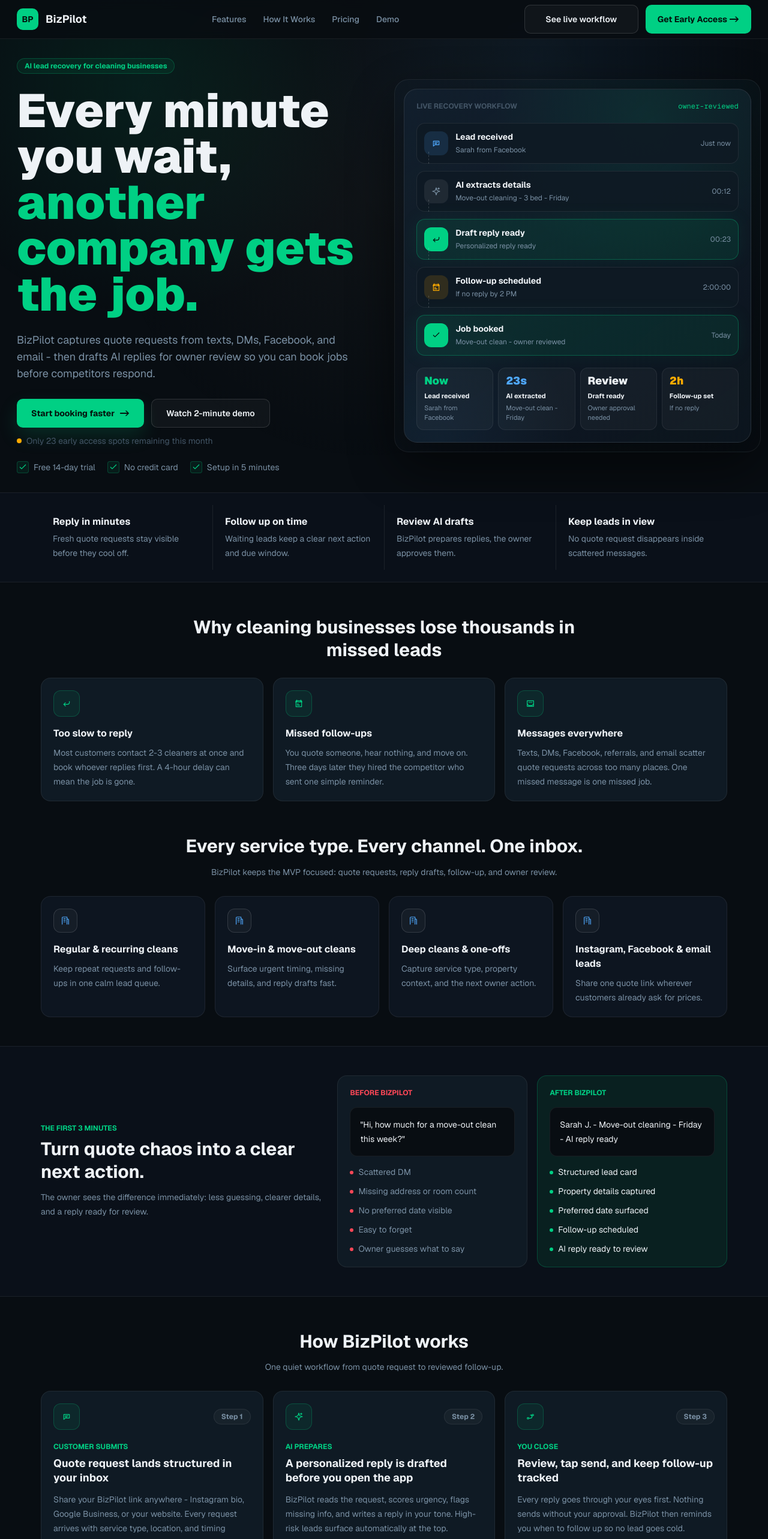
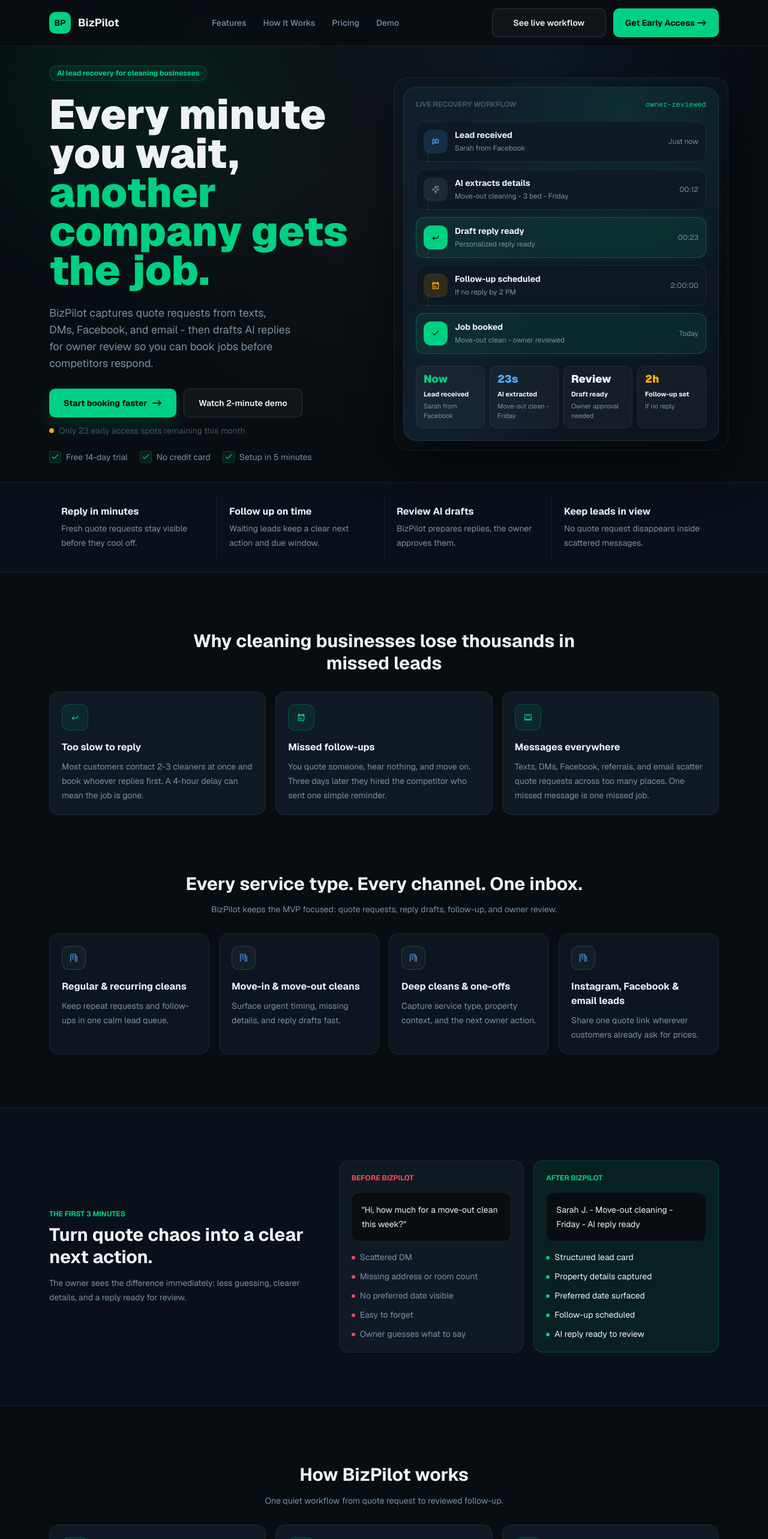
Before and after one commit to Moo0OooH/bizpilot-ai, a Next.js app: page / in a window 1280 px wide. Shown: the top 2566 px of the page at 60% size. Built offline with nearby package versions, Linux system fonts and the light colour scheme.

Commit message:
fix: lock homepage reference scale

```diff
--- a/app/page.tsx
+++ b/app/page.tsx
@@ -424,7 +424,7 @@
       <div className="pointer-events-none fixed inset-0 bg-[radial-gradient(circle_at_18%_18%,rgba(0,208,132,0.09),transparent_24rem),radial-gradient(circle_at_70%_12%,rgba(79,168,255,0.07),transparent_24rem),radial-gradient(circle_at_48%_42%,rgba(232,213,176,0.035),transparent_28rem)]" />
       <div className="relative">
         <nav className="border-b border-white/[0.07] bg-[#080d12]/88 backdrop-blur">
-          <div className="mx-auto flex min-h-16 w-full max-w-[1280px] items-center justify-between gap-4 px-5 sm:px-7">
+          <div className="mx-auto flex min-h-[76px] w-full max-w-[1180px] items-center justify-between gap-4 px-5 sm:px-6 lg:px-8">
             <Link className="flex items-center gap-3 text-lg font-bold" href="/">
               <span className="flex h-9 w-9 items-center justify-center rounded-[10px] bg-[#00d084] text-sm text-[#04110c]">
                 BP
@@ -451,16 +451,16 @@
           </div>
         </nav>
 
-        <section className="mx-auto grid w-full max-w-[1280px] gap-10 px-5 py-10 sm:px-7 lg:grid-cols-[minmax(0,0.92fr)_minmax(500px,0.88fr)] lg:items-center lg:py-8">
+        <section className="mx-auto grid w-full max-w-[1180px] gap-10 px-5 py-10 sm:px-6 lg:grid-cols-[minmax(0,0.92fr)_minmax(500px,0.88fr)] lg:items-center lg:px-8 lg:py-8">
           <div>
             <p className="inline-flex rounded-full border border-[#00d084]/24 bg-[#00d084]/8 px-3 py-1 text-xs font-bold text-[#00d084]">
               AI lead recovery for cleaning businesses
             </p>
-            <h1 className="mt-6 max-w-[620px] text-[48px] font-black leading-[0.98] sm:text-[64px] lg:text-[72px] xl:text-[78px]">
+            <h1 className="mt-6 max-w-[10.5ch] text-[clamp(44px,12vw,64px)] font-black leading-[0.94] sm:text-[clamp(52px,8vw,70px)] lg:text-[clamp(56px,5.4vw,76px)]">
               <span className="block">Every minute you wait, </span>
               <span className="block text-[#00d084]">another company gets the job.</span>
             </h1>
-            <p className="mt-6 max-w-[560px] text-base leading-7 text-[#7a90a4] sm:text-lg">
+            <p className="mt-6 max-w-[34ch] text-base leading-7 text-[#7a90a4] sm:text-lg">
               BizPilot captures quote requests from texts, DMs, Facebook, and
               email - then drafts AI replies for owner review so you can book
               jobs before competitors respond.
@@ -499,7 +499,7 @@
           </div>
 
           <div
-            className="relative w-full max-w-[650px] justify-self-center lg:max-w-[560px] lg:justify-self-end xl:max-w-[600px]"
+            className="relative w-full max-w-[560px] justify-self-center lg:justify-self-end"
             id="workflow"
           >
             <div className="absolute -inset-4 rounded-[24px] border border-white/[0.07] bg-[radial-gradient(circle_at_72%_18%,rgba(0,208,132,0.045),transparent_18rem),linear-gradient(135deg,rgba(19,32,46,0.36),rgba(8,13,18,0.14))] shadow-[0_28px_80px_rgba(0,0,0,0.30)]" />
@@ -510,7 +510,7 @@
         </section>
 
         <section className="border-y border-white/[0.07] bg-[#0d1520]/55">
-          <div className="mx-auto grid w-full max-w-[1200px] gap-0 px-5 py-5 sm:grid-cols-2 sm:px-7 lg:grid-cols-4">
+          <div className="mx-auto grid w-full max-w-[1180px] gap-0 px-5 py-5 sm:grid-cols-2 sm:px-6 lg:grid-cols-4 lg:px-8">
             {proofStrip.map(([title, detail]) => (
               <div className="border-white/[0.07] py-4 sm:px-5 lg:border-l first:border-l-0" key={title}>
                 <p className="text-base font-bold text-[#eef2f6]">{title}</p>
@@ -520,7 +520,7 @@
           </div>
         </section>
 
-        <section className="mx-auto w-full max-w-[1200px] px-5 py-12 sm:px-7" id="features">
+        <section className="mx-auto w-full max-w-[1180px] px-5 py-16 sm:px-6 lg:px-8 lg:py-[88px]" id="features">
           <SectionHeader title="Why cleaning businesses lose thousands in missed leads" />
           <div className="mt-7 grid gap-4 lg:grid-cols-3">
             {lostReasons.map((reason) => (
@@ -538,7 +538,7 @@
           </div>
         </section>
 
-        <section className="mx-auto w-full max-w-[1200px] px-5 pb-12 sm:px-7">
+        <section className="mx-auto w-full max-w-[1180px] px-5 pb-16 sm:px-6 lg:px-8 lg:pb-[88px]">
           <SectionHeader
             subtitle="BizPilot keeps the MVP focused: quote requests, reply drafts, follow-up, and owner review."
             title="Every service type. Every channel. One inbox."
@@ -560,7 +560,7 @@
         </section>
 
         <section className="border-y border-white/[0.07] bg-[#0d1520]/55">
-          <div className="mx-auto grid w-full max-w-[1200px] gap-6 px-5 py-12 sm:px-7 lg:grid-cols-[0.84fr_1.16fr] lg:items-center">
+          <div className="mx-auto grid w-full max-w-[1180px] gap-6 px-5 py-16 sm:px-6 lg:grid-cols-[0.84fr_1.16fr] lg:items-center lg:px-8 lg:py-[88px]">
             <div>
               <p className="text-xs font-bold uppercase text-[#00d084]">
                 The first 3 minutes
@@ -611,7 +611,7 @@
           </div>
         </section>
 
-        <section className="mx-auto w-full max-w-[1200px] px-5 py-12 sm:px-7" id="how-it-works">
+        <section className="mx-auto w-full max-w-[1180px] px-5 py-16 sm:px-6 lg:px-8 lg:py-[88px]" id="how-it-works">
           <SectionHeader
             subtitle="One quiet workflow from quote request to reviewed follow-up."
             title="How BizPilot works"
@@ -642,7 +642,7 @@
           </div>
         </section>
 
-        <section className="mx-auto w-full max-w-[1200px] px-5 pb-12 sm:px-7">
+        <section className="mx-auto w-full max-w-[1180px] px-5 pb-16 sm:px-6 lg:px-8 lg:pb-[88px]">
           <div className="rounded-[18px] border border-white/[0.07] bg-[#111d2a] p-6 sm:p-7">
             <p className="text-xs font-bold uppercase text-[#435566]">
               Sample customer story
@@ -658,7 +658,7 @@
           </div>
         </section>
 
-        <section className="mx-auto w-full max-w-[1200px] px-5 pb-12 sm:px-7" id="pricing">
+        <section className="mx-auto w-full max-w-[1180px] px-5 pb-16 sm:px-6 lg:px-8 lg:pb-[88px]" id="pricing">
           <SectionHeader
             subtitle="Simple MVP pricing for owner-led validation."
             title="Start small. Upgrade when quote recovery becomes daily."
@@ -713,7 +713,7 @@
           </div>
         </section>
 
-        <section className="mx-auto w-full max-w-[1200px] px-5 pb-12 sm:px-7">
+        <section className="mx-auto w-full max-w-[1180px] px-5 pb-16 sm:px-6 lg:px-8 lg:pb-[88px]">
           <div className="overflow-hidden rounded-[20px] border border-white/[0.07] bg-[radial-gradient(circle_at_20%_20%,rgba(0,208,132,0.12),transparent_18rem),linear-gradient(135deg,#111d2a,#0d1520)] p-7 sm:p-9">
             <div className="grid gap-6 lg:grid-cols-[1fr_auto] lg:items-center">
               <div>
@@ -730,7 +730,7 @@
           </div>
         </section>
 
-        <div className="mx-auto w-full max-w-[1200px] px-5 sm:px-7">
+        <div className="mx-auto w-full max-w-[1180px] px-5 sm:px-6 lg:px-8">
           <Footer />
         </div>
       </div>
```
